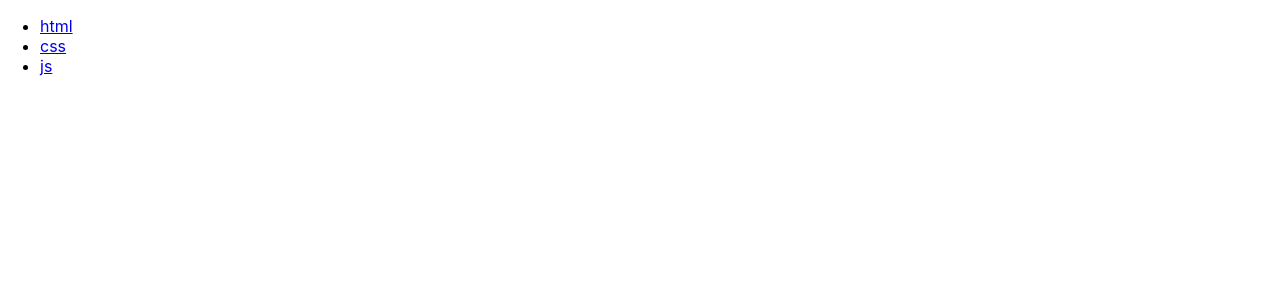
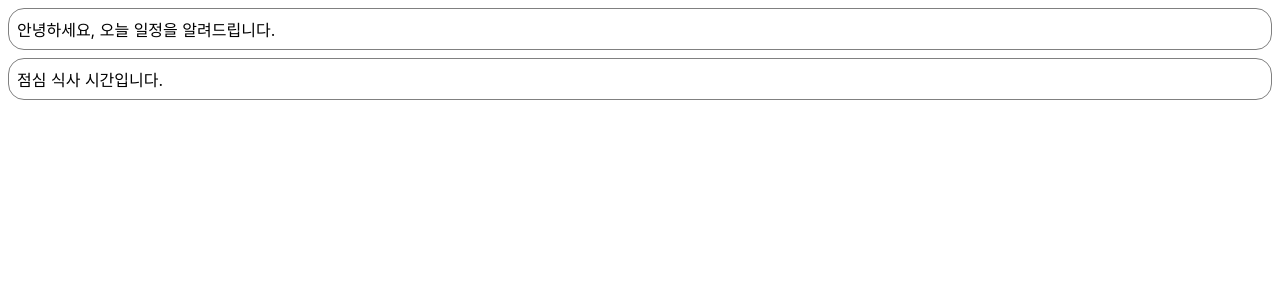
Before and after one commit to wangkodok/React-Study, a React (Create React App) app in the folder my-app/: page / in a window 1280 px wide. Shown: the top 300 px of the page. Built offline with nearby package versions, Linux system fonts and the light colour scheme.

Commit message:
리액트 state 코드 작성

```diff
--- /dev/null
+++ b/my-app/src/chapter_06/Notification.jsx
@@ -0,0 +1,46 @@
+import React from "react";
+
+const styles = {
+    wrapper: {
+        margin: 8,
+        padding: 8,
+        display: 'flex',
+        flexDirection: 'row',
+        border: '1px solid grey',
+        borderRadius: 16,
+    },
+    messageText: {
+        color: 'block',
+        fontSize: 16,
+    }
+}
+
+class Notification extends React.Component {
+    constructor(props) {
+        super(props);
+        this.state = {};
+    }
+
+    componentDidMount() {
+        console.log(`${this.props.idKey} componentDidMount() called.`);
+    }
+
+    componentDidUpdate() {
+        console.log(`${this.props.idKey} componentDidUpdate() called.`);
+    }
+
+    componentWillUnmount() {
+        console.log(`${this.props.idKey} componentWillUnmount() called.`);
+    }
+    render() {
+        return (
+            <div style={styles.wrapper}>
+                <span style={styles.messageText}>
+                    {this.props.message}
+                </span>
+            </div>
+        )
+    }
+}
+
+export default Notification;
--- /dev/null
+++ b/my-app/src/chapter_06/NotificationList.jsx
@@ -0,0 +1,49 @@
+import React from "react";
+import Notification from "./Notification";
+
+const reservedNotification = [
+    { idKey: 1, message: '안녕하세요, 오늘 일정을 알려드립니다.' },
+    { idKey: 2, message: '점심 식사 시간입니다.' },
+    { idKey: 3, message: '이제 곧 미팅이 시작됩니다.' },
+];
+
+var timer;
+
+class NotificationList extends React.Component {
+    constructor(props) {
+        super(props);
+        this.state = {
+            notifications: [],
+        };
+    }
+
+    componentDidMount() {
+        const { notifications } = this.state;
+        timer = setInterval(() => {
+            if (notifications.length < reservedNotification.length) {
+                const index = notifications.length;
+                notifications.push(reservedNotification[index]);
+                this.setState({
+                    notifications: notifications,
+                });
+            } else {
+                // clearInterval(timer);
+                this.setState({
+                    notification: [],
+                })
+            }
+        }, 3000);
+    }
+
+    render() {
+        return (
+            <div>
+                {this.state.notifications.map((notification) => {
+                    return <Notification key={notification.idKey} message={notification.message} />
+                })}
+            </div>
+        )
+    }
+}
+
+export default NotificationList;
--- a/my-app/src/index.js
+++ b/my-app/src/index.js
@@ -4,12 +4,12 @@
 import App from './App';
 import reportWebVitals from './reportWebVitals';
 
-import List from './chapter_study/list';
+import NotificationList from './chapter_06/NotificationList';
 
 const root = ReactDOM.createRoot(document.getElementById('root'));
 root.render(
   <React.StrictMode>
-    <List />
+    <NotificationList />
   </React.StrictMode>
 )
 
```
